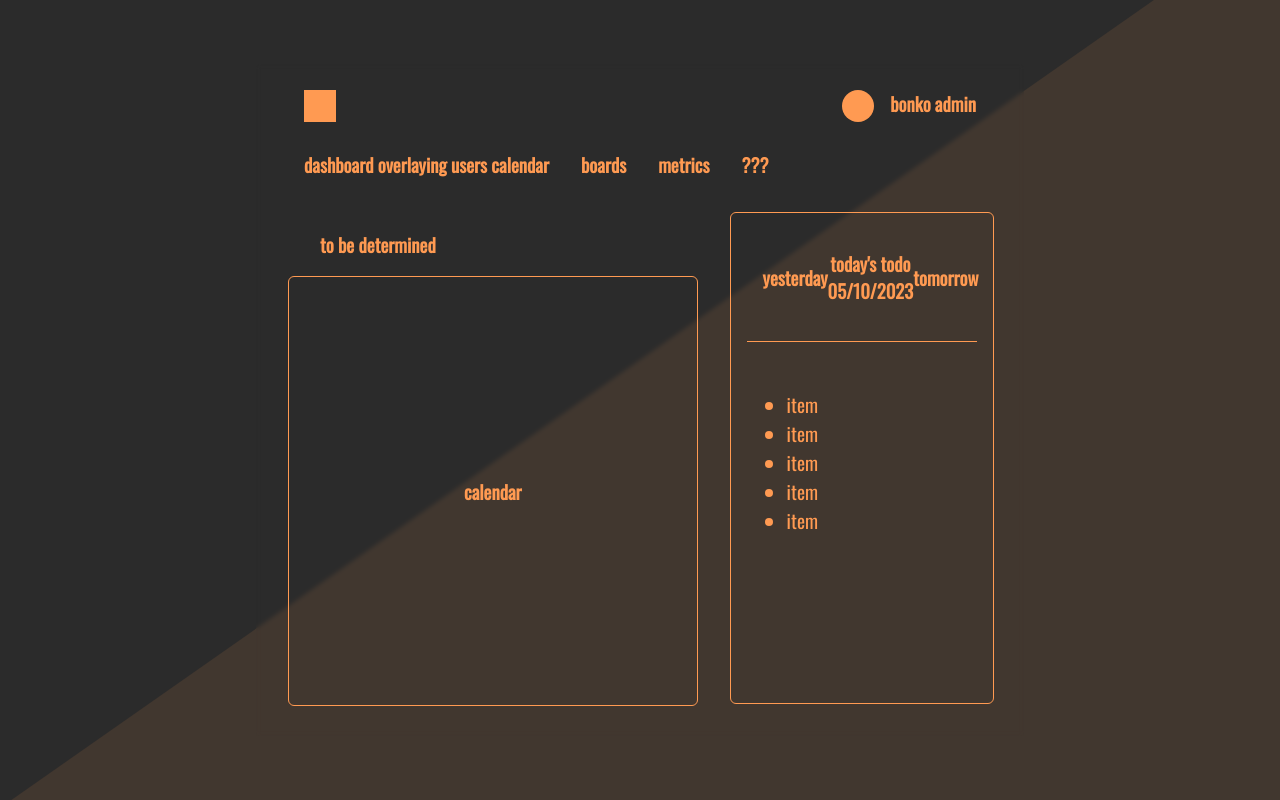
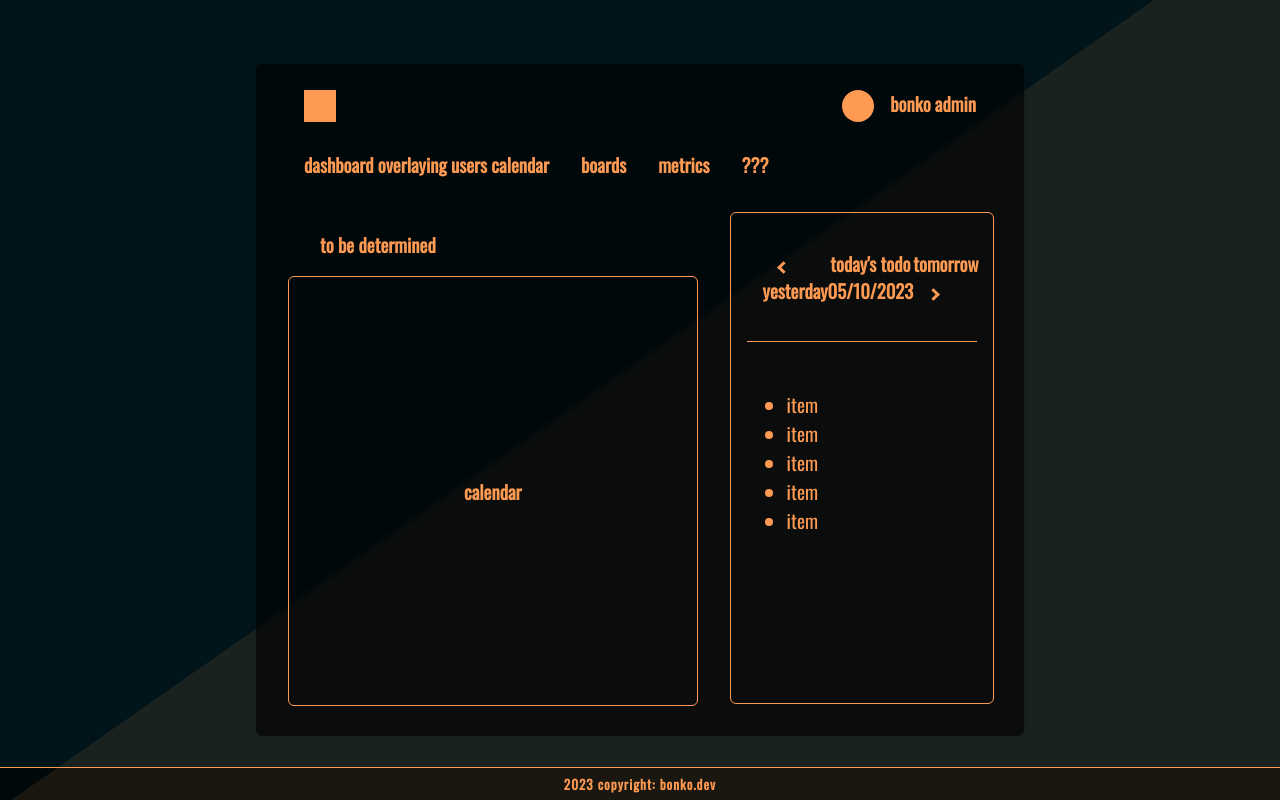
Before and after one commit to RoyStorey/task-tracker, a React (Create React App) app: page / in a window 1280 px wide. Shown: the top 800 px of the page. Built offline with nearby package versions, Linux system fonts and the light colour scheme.

Commit message:
fat-push

```diff
--- a/src/components/home.js
+++ b/src/components/home.js
@@ -1,5 +1,7 @@
 import React from "react";
+import Footer from "../functional-components/footer";
 import "../css/home.css"
+// import BonkoImage from "../media/bonko.png";
 
 class Home extends React.Component {
   constructor() {
@@ -43,12 +45,12 @@ class Home extends React.Component {
               <div className="home-panel">
                 <div className="home-to-do-container">
                   <div className="home-to-do-header">
-                    <h3>yesterday</h3>
+                    <h3><i className="arrow left"></i>yesterday</h3>
                     <div className="home-to-do-header-text-container">
                       <h3>Today's todo</h3>
                       <h3>05/10/2023</h3>
                     </div>
-                    <h3>tomorrow</h3>
+                    <h3>tomorrow<i className="arrow right"></i></h3>
                   </div>
                   <div className="home-to-do-body">
                     <div className="home-to-do-list-container">
@@ -66,6 +68,7 @@ class Home extends React.Component {
             </div>
           </div>
         </div>
+        <Footer />
       </div>
     )
   }
--- a/src/css/footer.css
+++ b/src/css/footer.css
@@ -1,7 +1,16 @@
 .footer-container {
+  background-color: var(--low-opacity-background);
   height: 2rem;
   width: 100%;
   position: absolute;
   bottom: 0px;
-  border-top: 1px rgba(255, 138, 138, 0.15) solid;
+  border-top: var(--border);
+  display: flex;
+  justify-content: center;
+  align-items: center;
+  letter-spacing: 1px;
 }
+
+.footer-container h5 {
+  margin: 0px;
+}
--- a/src/css/home.css
+++ b/src/css/home.css
@@ -9,12 +9,14 @@
 }
 
 .home-content-container {
-  /* border: var(--border); */
+  box-shadow: 2px 2px 10px rgba(0, 0, 0, 0.164);
+  background-color: var(--low-opacity-background);
+  border-radius: 6px;
   display: flex;
   flex: 1;
   flex-direction: column;
   padding: 1rem;
-  backdrop-filter: blur(2px);
+  backdrop-filter: blur(3px);
 }
 
 .home-account-menu-header {
@@ -27,7 +29,6 @@
   display: flex;
   flex-direction: row;
   gap: 1rem;
-  /* background-color: var(--bonko-primary) */
 }
 
 .home-account-icon-container {
--- a/src/css/style.css
+++ b/src/css/style.css
@@ -1,5 +1,5 @@
 :root {
-  --bonko-background: rgb(43, 43, 43);
+  --bonko-background: rgb(0, 20, 26);
 
   --primary-hue-rotate: 25deg;
   --bonko-primary-key: var(--primary-hue-rotate), 100%;
@@ -11,6 +11,7 @@
   --bonko-text: hsl(var(--bonko-primary-key), 66%);
 
   --border: 1px var(--bonko-primary) solid;
+  --low-opacity-background: #00000099;
 }
 
 body {
@@ -41,6 +42,34 @@ body {
   rotate: 145deg;
 }
 
+.arrow {
+  border: solid var(--bonko-primary);
+  border-width: 0 3px 3px 0;
+  display: inline-block;
+  padding: 3px;
+  margin: 0rem 1rem;
+}
+
+.right {
+  transform: rotate(-45deg);
+  -webkit-transform: rotate(-45deg);
+}
+
+.left {
+  transform: rotate(135deg);
+  -webkit-transform: rotate(135deg);
+}
+
+.up {
+  transform: rotate(-135deg);
+  -webkit-transform: rotate(-135deg);
+}
+
+.down {
+  transform: rotate(45deg);
+  -webkit-transform: rotate(45deg);
+}
+
 
 @keyframes bonko-float {
   0% {
--- a/src/functional-components/footer.js
+++ b/src/functional-components/footer.js
@@ -3,7 +3,7 @@ import "../css/footer.css"
 
 function Footer() {
   return (<div className="footer-container">
-    <h1>AH!</h1>
+    <h5>2023 Copyright: Bonko.dev</h5>
   </div>)
 }
 
```
